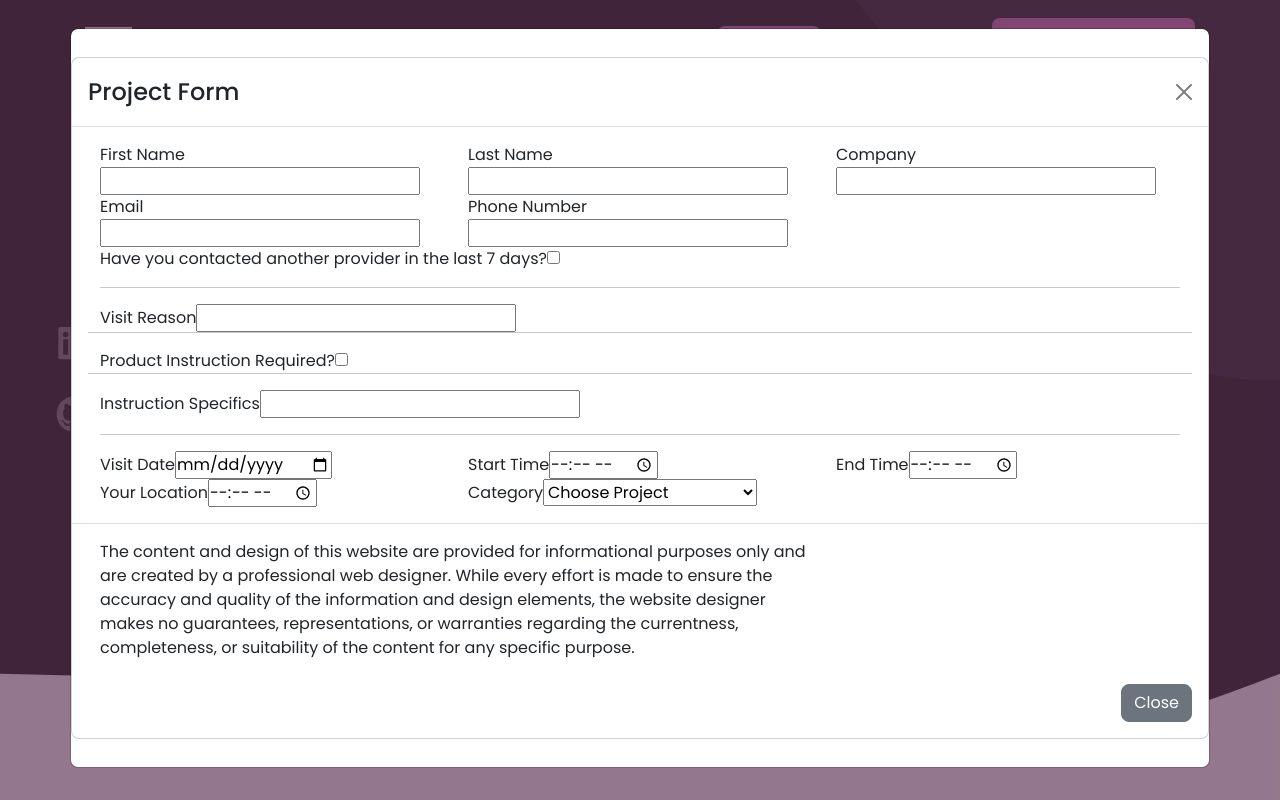
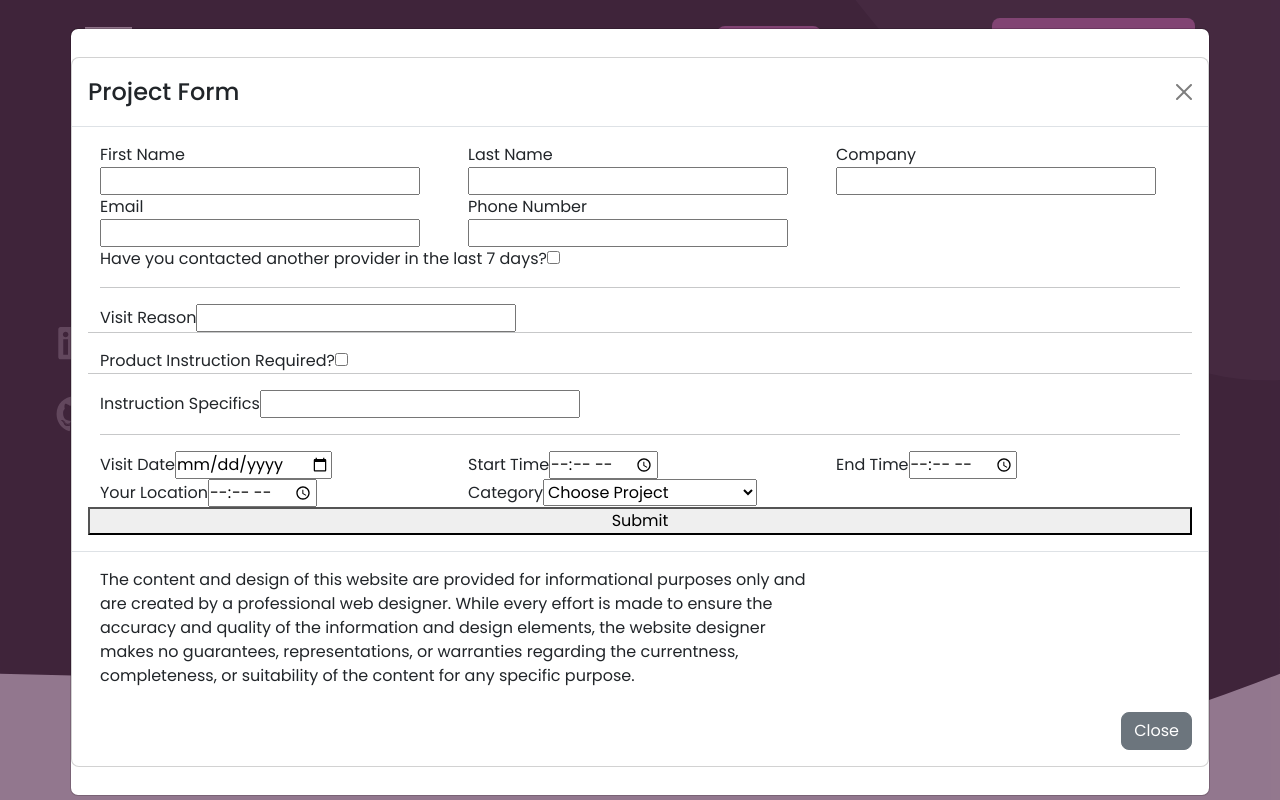
Before and after one commit to tektechnologies/craigbarkley, a React (Create React App) app: page / in a window 1280 px wide. Both pictures are taken after a click on the element "New Project Request". Shown: the top 800 px of the page. Built offline with nearby package versions, Linux system fonts and the light colour scheme.

Commit message:
add import and component tag for DevTool add button too

```diff
--- a/src/components/SelectedProjectForm/SelectedProjectForm.js
+++ b/src/components/SelectedProjectForm/SelectedProjectForm.js
@@ -6,6 +6,7 @@ import Col from "react-bootstrap/Col";
 import Container from "react-bootstrap/Container";
 import Row from "react-bootstrap/Row";
 import { useForm } from 'react-hook-form';
+import { DevTool } from '@hookform/devtools';
 
 const SelectedProjectForm = (props) => {
   console.log("props in form comp: ", props);
@@ -128,7 +129,11 @@ const SelectedProjectForm = (props) => {
                   </select>
                 </Col>
               </Row>
+              <Row>
+                <button>Submit</button>
+              </Row>
             </form>
+            <DevTool />
           </Container>
         </Modal.Body>
         <Modal.Footer>
```
